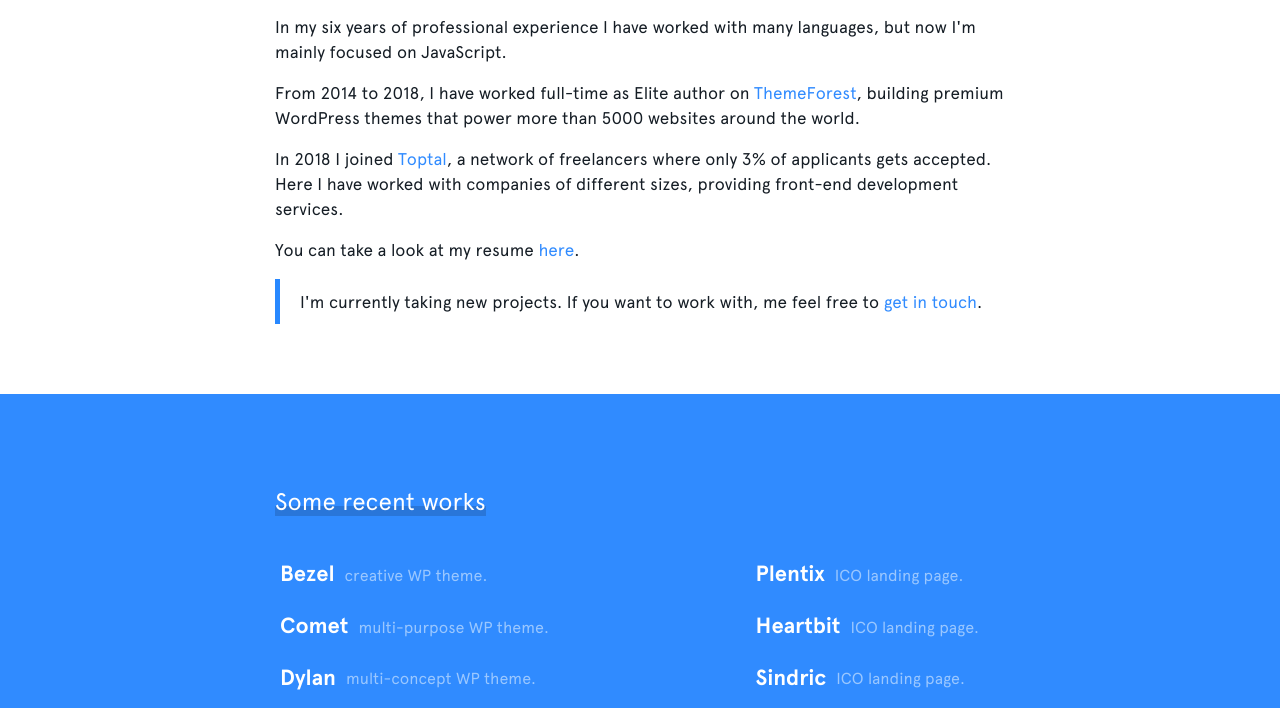
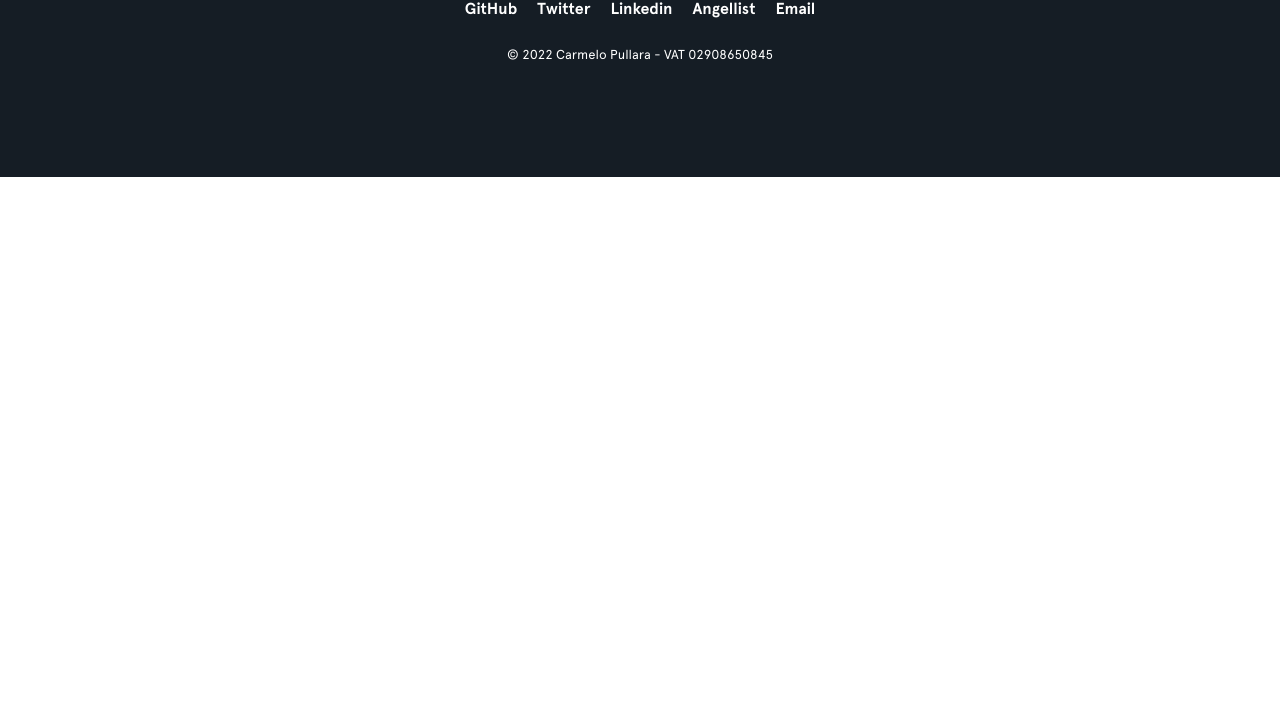
Before and after one commit to carmelopullara/personal-website, a Gatsby site: page / in a window 1280 px wide. Shown: the part 994-1702 px from the top of the page. After the commit the page ends 1171 px from the top, so only its background shows below. Built offline with nearby package versions, Linux system fonts and the light colour scheme; Gatsby itself is replaced by a stand-in of ours.

Commit message:
Update page

```diff
--- a/src/pages/index.js
+++ b/src/pages/index.js
@@ -4,8 +4,6 @@ import 'normalize.css/normalize.css';
 import Loading from '../components/Loading';
 import Navbar from '../components/Navbar';
 import Home from '../components/Home';
-import About from '../components/About';
-import Works from '../components/Works';
 import Footer from '../components/Footer';
 import GlobalStyle from '../styled/GlobalStyle';
 
@@ -29,8 +27,6 @@ export default () => (
     <Loading />
     <Navbar />
     <Home />
-    <About />
-    <Works />
     <Footer />
   </Fragment>
 );
```
